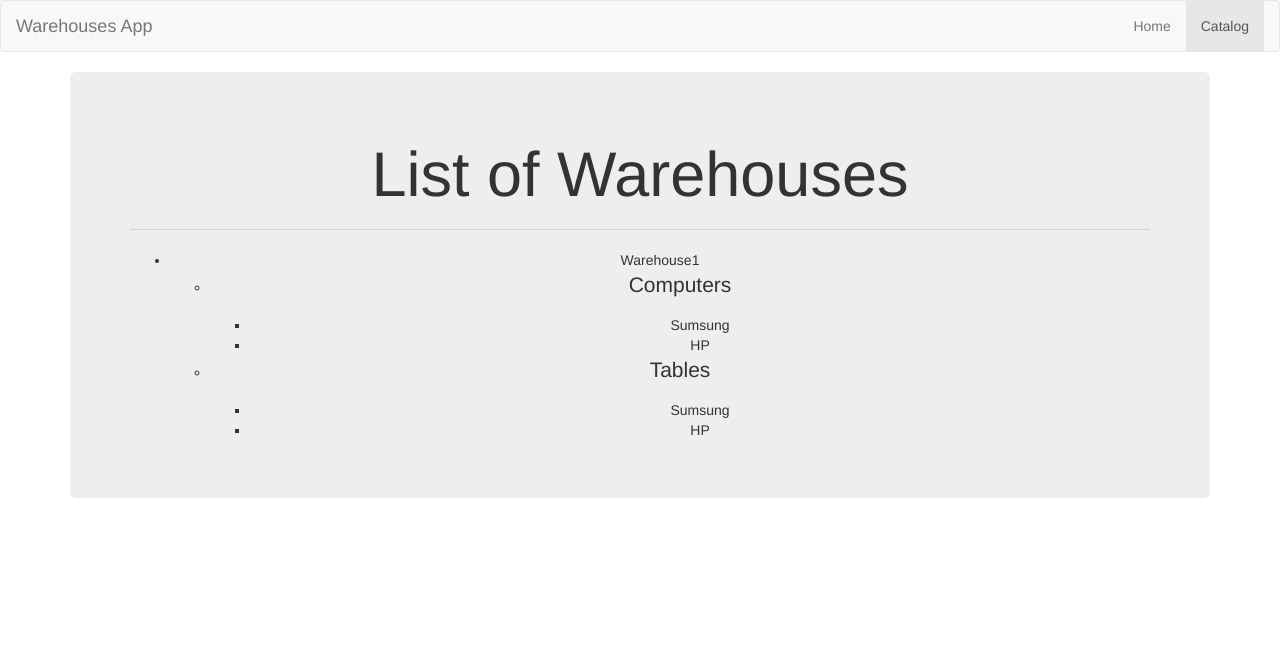
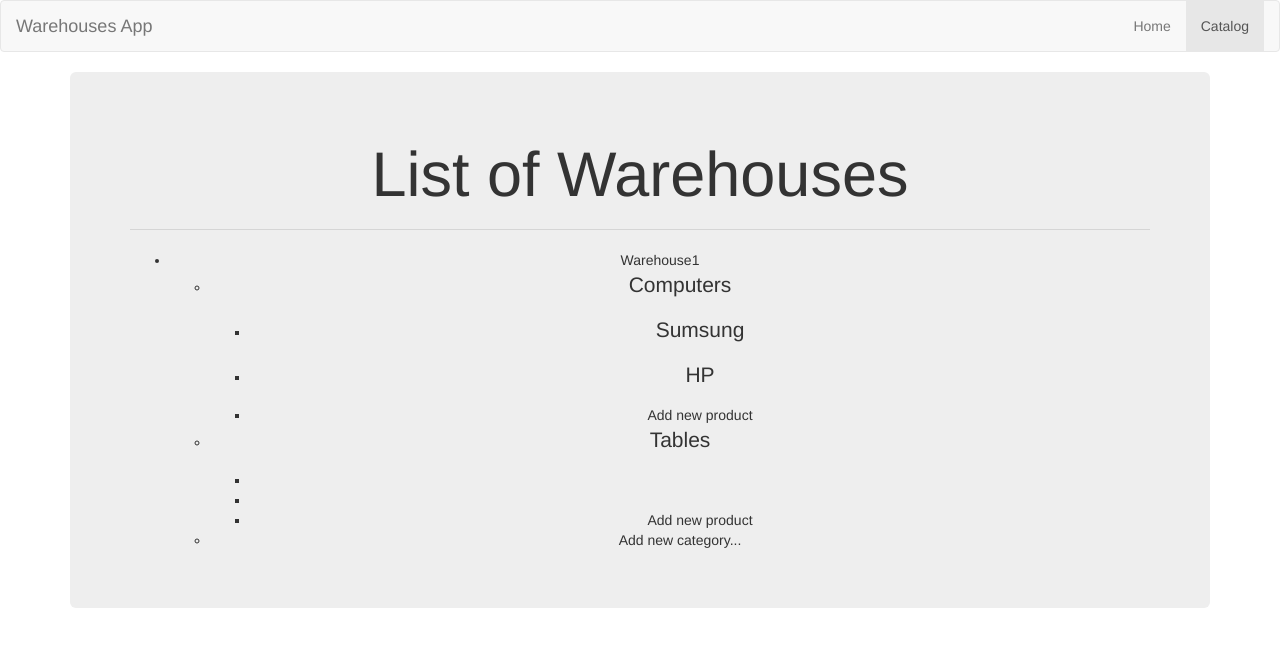
Before and after one commit to sergey-zhuravel/warehouses-client-sample, an Angular app: page /catalog in a window 1280 px wide. Shown: the top 646 px of the page. Built offline with nearby package versions, Linux system fonts and the light colour scheme.

Commit message:
Added product component

```diff
--- a/src/app/app.module.ts
+++ b/src/app/app.module.ts
@@ -10,6 +10,7 @@ import { CatalogComponent } from './components/catalog/catalog.component';
 
 import {DataService} from './services/data.service';
 import { CategoryComponent } from './components/category/category.component';
+import { ProductComponent } from './components/product/product.component';
 
 const appRoutes: Routes = [
   {path: '', component: HomeComponent},
@@ -24,7 +25,8 @@ const appRoutes: Routes = [
     NavbarComponent,
     HomeComponent,
     CatalogComponent,
-    CategoryComponent
+    CategoryComponent,
+    ProductComponent
   ],
   imports: [
     BrowserModule,
--- a/src/app/components/catalog/catalog.component.html
+++ b/src/app/components/catalog/catalog.component.html
@@ -6,13 +6,9 @@
       {{warehouse.name}}
        <ul>
          <li *ngFor="let category of warehouse.categories">
-           <app-category [category]="category"></app-category>
-             <ul>
-               <li *ngFor="let product of warehouse.products">
-                 {{product.name}}
-                 </li>
-             </ul>
+           <app-category [category]="category" [products]="warehouse.products"></app-category>
          </li>
+         <li>Add new category...</li>
        </ul>
     </li>
   </ul>
--- a/src/app/components/category/category.component.html
+++ b/src/app/components/category/category.component.html
@@ -1,3 +1,10 @@
 <p>
   {{category.name}}
 </p>
+
+<ul>
+  <li *ngFor="let product of products">
+    <app-product [product]="product" *ngIf="product.category_id === category.id"> </app-product>
+  </li>
+  <li (click)="addNewProduct();">Add new product</li>
+</ul>
--- a/src/app/components/category/category.component.ts
+++ b/src/app/components/category/category.component.ts
@@ -1,5 +1,6 @@
 import { Component, OnInit, Input } from '@angular/core';
 import {Category} from "../../models/category";
+import {Product} from "../../models/product";
 
 @Component({
   selector: 'app-category',
@@ -8,6 +9,7 @@ import {Category} from "../../models/category";
 })
 export class CategoryComponent implements OnInit {
   @Input() category: Category;
+  @Input() products: Product[];
   constructor() { }
 
   ngOnInit() {
--- /dev/null
+++ b/src/app/components/product/product.component.html
@@ -0,0 +1,3 @@
+<p>
+  {{product.name}}
+</p>
--- /dev/null
+++ b/src/app/components/product/product.component.ts
@@ -0,0 +1,18 @@
+import { Component, OnInit, Input } from '@angular/core';
+import {Product} from "../../models/product";
+
+
+@Component({
+  selector: 'app-product',
+  templateUrl: './product.component.html',
+  styleUrls: ['./product.component.css']
+})
+export class ProductComponent implements OnInit {
+  @Input() product: Product;
+
+  constructor() { }
+
+  ngOnInit() {
+  }
+
+}
```
Also changed, not shown: src/app/components/product/product.component.css (added), 1 other file (tests, documents, lock files or other folders).
